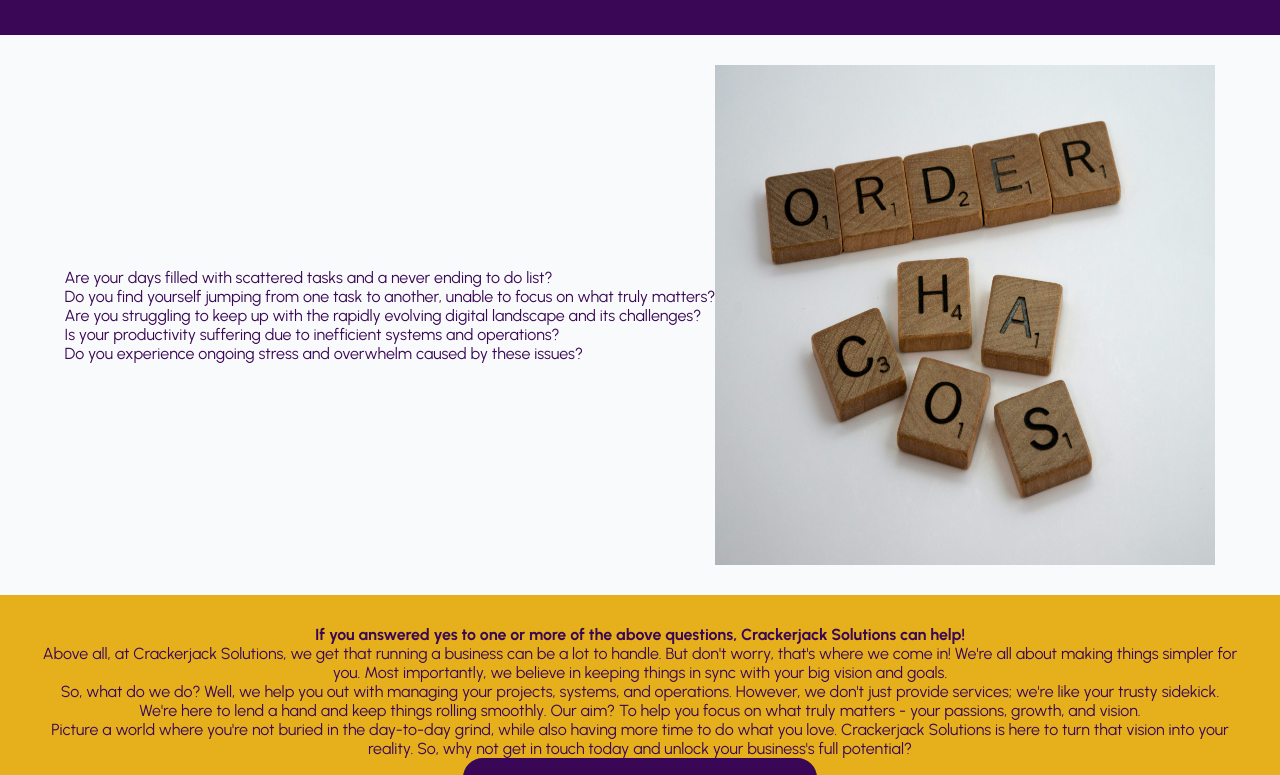
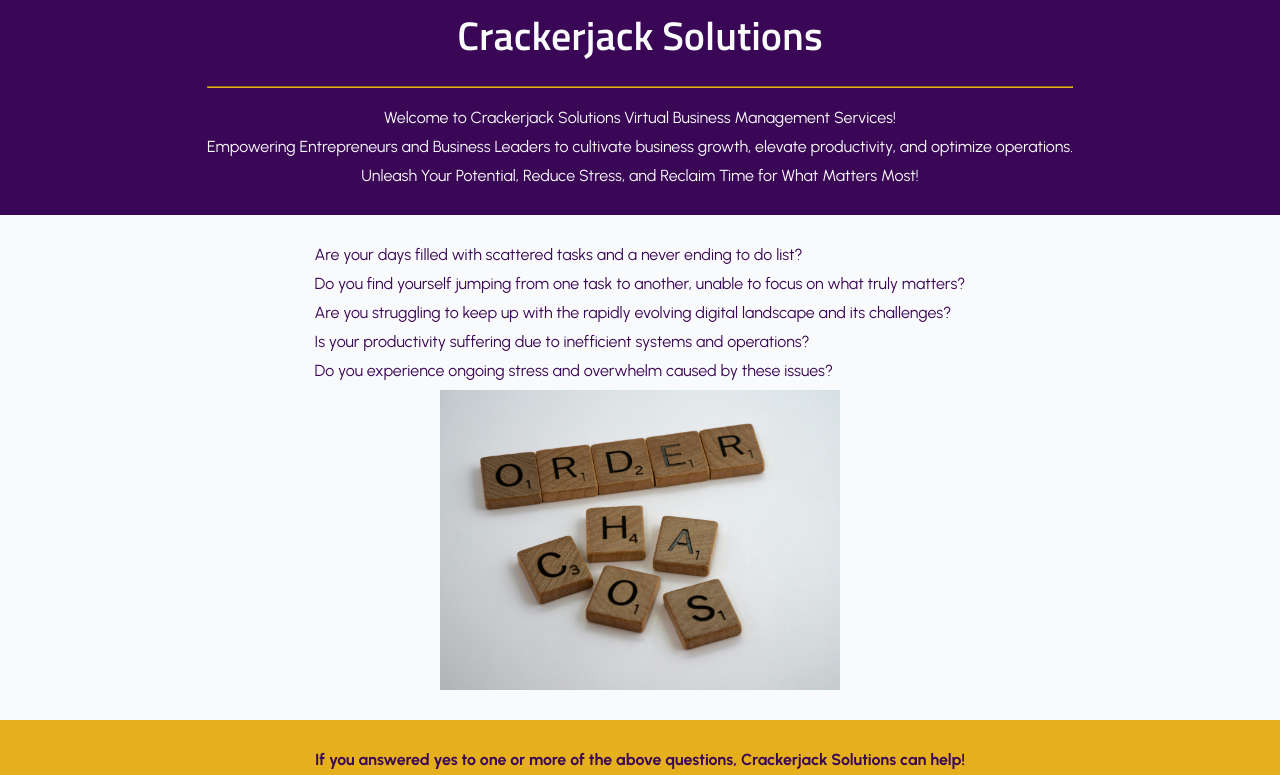
Before and after one commit to mattfishcodes/crackerjack-react, a Next.js app: page / in a window 1280 px wide. Shown: the part 425-1200 px from the top of the page. Built offline with nearby package versions, Linux system fonts and the light colour scheme.

Commit message:
modify home page and Section styling

```diff
--- a/src/app/components/Section.module.scss
+++ b/src/app/components/Section.module.scss
@@ -1,13 +1,7 @@
 .section {
+    padding: 30px 20px;
     display: flex;
+    flex-direction: column;
     justify-content: center;
-    padding: 30px 0;
+    align-items: center;
 }
-
-.container {
-    max-width: 1200px;
-    display: flex;
-    flex-flow: row nowrap;
-    align-items: center;
-    justify-content: space-between;
-}
--- a/src/app/components/Section.tsx
+++ b/src/app/components/Section.tsx
@@ -5,12 +5,10 @@ type SectionProps = {
     children?: ReactNode;
 }
 
-export default function Section({children}: SectionProps) {
+export default function Section({ children }: SectionProps) {
     return (
         <section className={styles.section}>
-            <div className={styles.container}>
-                {children}
-            </div>
+            {children}
         </section>
     )
 }
--- a/src/app/page.tsx
+++ b/src/app/page.tsx
@@ -15,26 +15,26 @@ export default function Home() {
           height={500}
         />
         <div style={{ textAlign: 'center' }}>
-          <h1 style={{ fontSize: '50px' }}>Crackerjack Solutions</h1>
+          <h1 style={{ fontSize: '40px' }}>Crackerjack Solutions</h1>
 
-          <hr/>
+          <hr style={{margin: '20px 0'}}/>
 
-          <p>Welcome to Crackerjack Solutions Virtual Business Management Services!</p>
+          <p style={{marginBottom: '10px'}}>Welcome to Crackerjack Solutions Virtual Business Management Services!</p>
 
-          <p>Empowering Entrepreneurs and Business Leaders to cultivate business growth, elevate productivity, and optimize operations.</p>
+          <p style={{marginBottom: '10px'}}>Empowering Entrepreneurs and Business Leaders to cultivate business growth, elevate productivity, and optimize operations.</p>
 
           <p>Unleash Your Potential, Reduce Stress, and Reclaim Time for What Matters Most!</p>
         </div>
       </Section>
       <Section>
-        <div>
-          <p>Are your days filled with scattered tasks and a never ending to do list?</p>
+        <div style={{marginBottom: '10px'}}>
+          <p style={{marginBottom: '10px'}}>Are your days filled with scattered tasks and a never ending to do list?</p>
 
-          <p>Do you find yourself jumping from one task to another, unable to focus on what truly matters?</p>
+          <p style={{marginBottom: '10px'}}>Do you find yourself jumping from one task to another, unable to focus on what truly matters?</p>
 
-          <p>Are you struggling to keep up with the rapidly evolving digital landscape and its challenges?</p>
+          <p style={{marginBottom: '10px'}}>Are you struggling to keep up with the rapidly evolving digital landscape and its challenges?</p>
 
-          <p>Is your productivity suffering due to inefficient systems and operations?</p>
+          <p style={{marginBottom: '10px'}}>Is your productivity suffering due to inefficient systems and operations?</p>
 
           <p>Do you experience ongoing stress and overwhelm caused by these issues?</p>
         </div>
@@ -42,16 +42,16 @@ export default function Home() {
           className={styles.img}
           src='/scrabble-letters.jpg'
           alt=''
-          width={500}
-          height={500}
+          width={400}
+          height={300}
         />
       </Section>
       <Section>
         <div style={{display: 'flex', flexFlow: 'column nowrap', justifyContent: 'center', alignItems: 'center', textAlign: 'center'}}>
-          <strong>If you answered yes to one or more of the above questions, Crackerjack Solutions can help!</strong>
-          <p>Above all, at Crackerjack Solutions, we get that running a business can be a lot to handle. But don&apos;t worry, that&apos;s where we come in! We&apos;re all about making things simpler for you. Most importantly, we believe in keeping things in sync with your big vision and goals.</p>
-          <p>So, what do we do? Well, we help you out with managing your projects, systems, and operations. However, we don&apos;t just provide services; we&apos;re like your trusty sidekick. We&apos;re here to lend a hand and keep things rolling smoothly. Our aim? To help you focus on what truly matters &#45; your passions, growth, and vision.</p>
-          <p>Picture a world where you&apos;re not buried in the day-to-day grind, while also having more time to do what you love. Crackerjack Solutions is here to turn that vision into your reality. So, why not get in touch today and unlock your business&apos;s full potential?</p>
+          <strong style={{marginBottom: '10px'}}>If you answered yes to one or more of the above questions, Crackerjack Solutions can help!</strong>
+          <p style={{marginBottom: '10px'}}>Above all, at Crackerjack Solutions, we get that running a business can be a lot to handle. But don&apos;t worry, that&apos;s where we come in! We&apos;re all about making things simpler for you. Most importantly, we believe in keeping things in sync with your big vision and goals.</p>
+          <p style={{marginBottom: '10px'}}>So, what do we do? Well, we help you out with managing your projects, systems, and operations. However, we don&apos;t just provide services; we&apos;re like your trusty sidekick. We&apos;re here to lend a hand and keep things rolling smoothly. Our aim? To help you focus on what truly matters &#45; your passions, growth, and vision.</p>
+          <p style={{marginBottom: '10px'}}>Picture a world where you&apos;re not buried in the day-to-day grind, while also having more time to do what you love. Crackerjack Solutions is here to turn that vision into your reality. So, why not get in touch today and unlock your business&apos;s full potential?</p>
           <ScheduleButton color='dark'/>
         </div>
       </Section>
```
